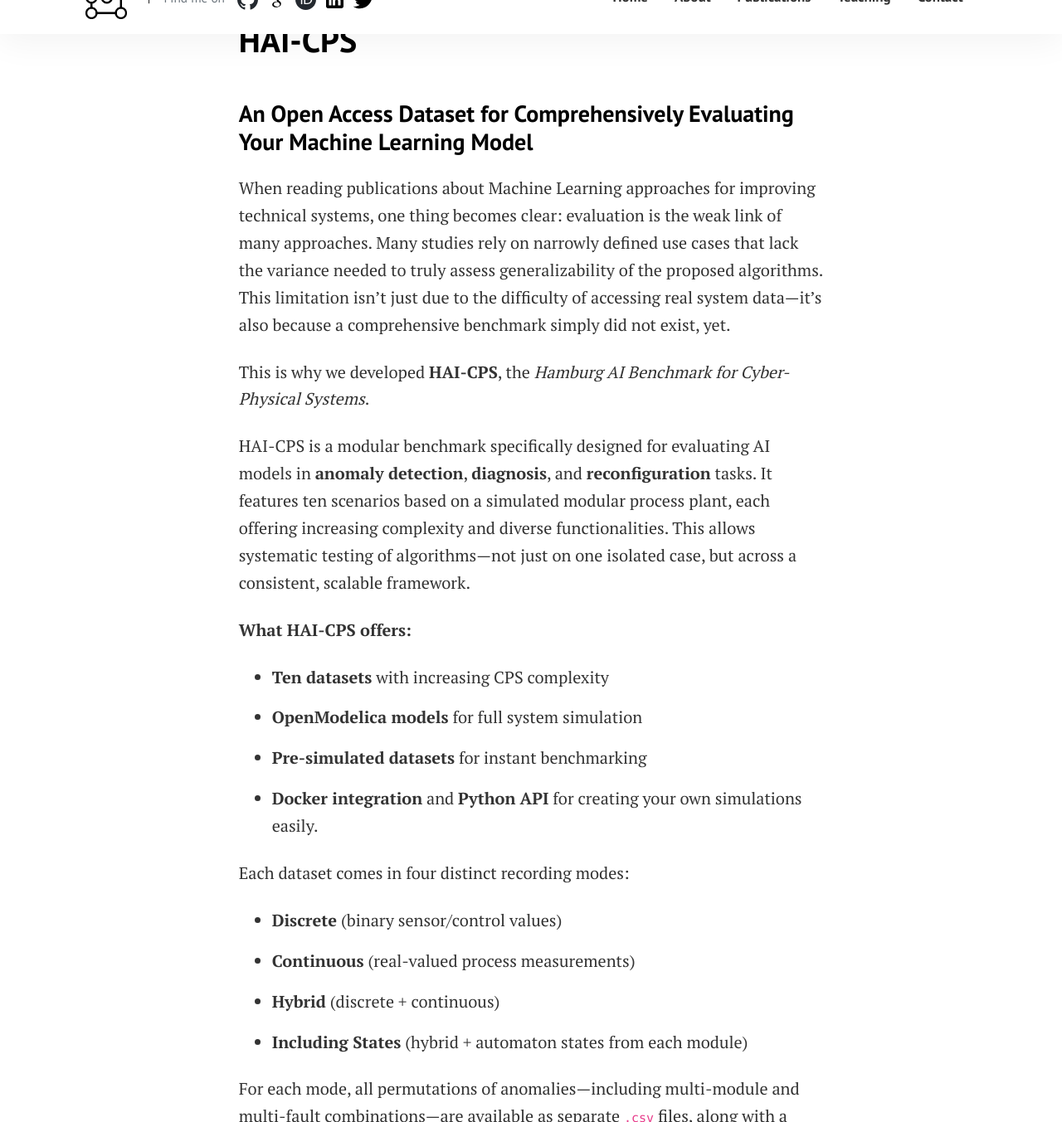
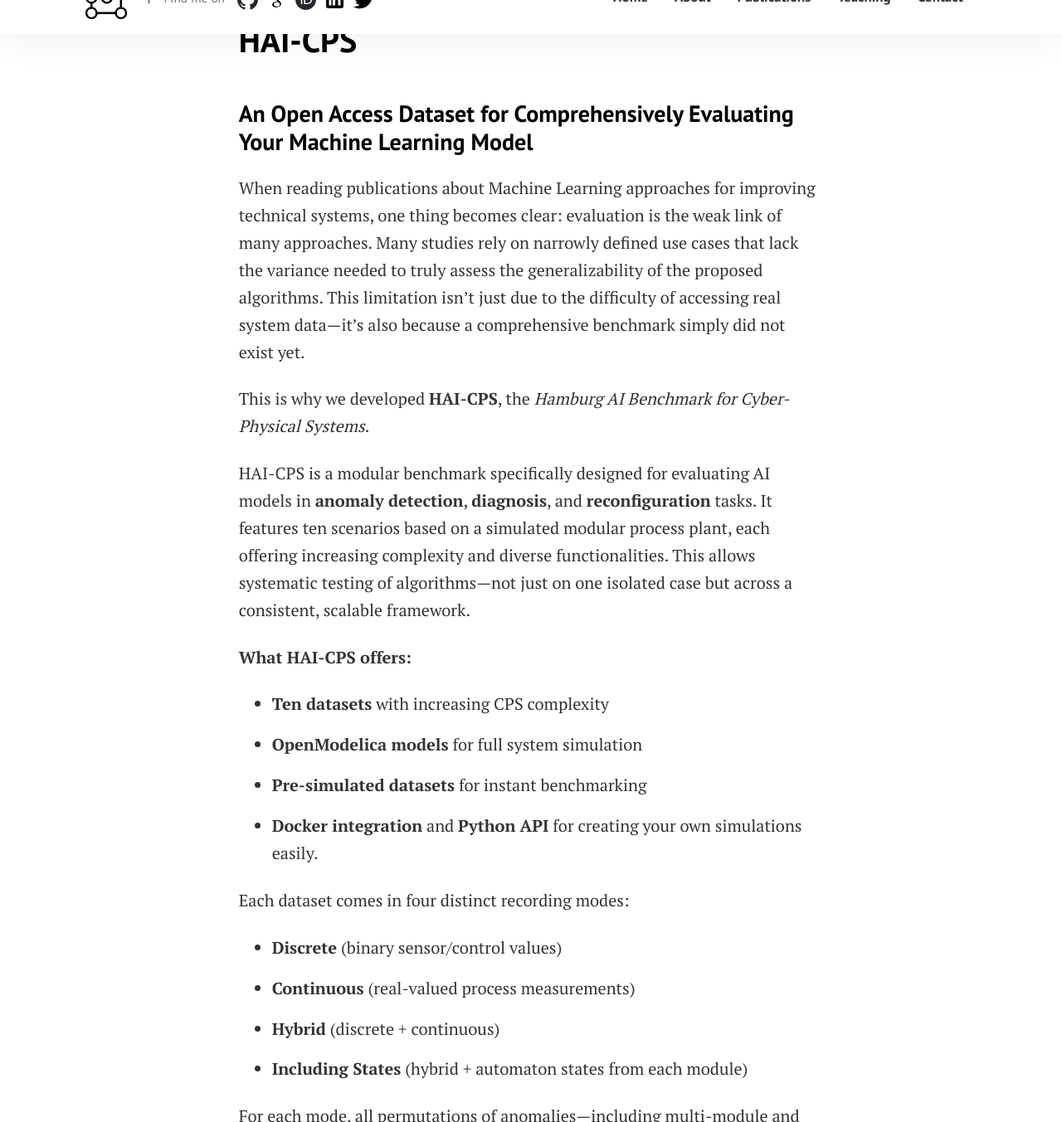
Before and after one commit to j-ehrhardt/my-webpage, a Jekyll site: the page built from pages/hai-cps.md, in a window 1280 px wide and 1400 px high, scrolled down 393 px, cut to the strip 47-1400 px from the top of the window. Shown: the whole strip at 83% size. Built offline with Jekyll 4.4.1, drawn with Linux system fonts in a browser that asks for light colours; some of the changed text lies outside the part shown.

Commit message:
Update hai-cps.md

```diff
--- a/pages/hai-cps.md
+++ b/pages/hai-cps.md
@@ -9,11 +9,11 @@ description: This page introduces the HAI-CPS benchmark dataset.
 
 ### An Open Access Dataset for Comprehensively Evaluating Your Machine Learning Model
 
-When reading publications about Machine Learning approaches for improving technical systems, one thing becomes clear: evaluation is the weak link of many approaches. Many studies rely on narrowly defined use cases that lack the variance needed to truly assess generalizability of the proposed algorithms. This limitation isn’t just due to the difficulty of accessing real system data—it’s also because a comprehensive benchmark simply did not exist, yet.
+When reading publications about Machine Learning approaches for improving technical systems, one thing becomes clear: evaluation is the weak link of many approaches. Many studies rely on narrowly defined use cases that lack the variance needed to truly assess the generalizability of the proposed algorithms. This limitation isn’t just due to the difficulty of accessing real system data—it’s also because a comprehensive benchmark simply did not exist yet.
 
 This is why we developed **HAI-CPS**, the *Hamburg AI Benchmark for Cyber-Physical Systems*.
 
-HAI-CPS is a modular benchmark specifically designed for evaluating AI models in **anomaly detection**, **diagnosis**, and **reconfiguration** tasks. It features ten scenarios based on a simulated modular process plant, each offering increasing complexity and diverse functionalities. This allows systematic testing of algorithms—not just on one isolated case, but across a consistent, scalable framework.
+HAI-CPS is a modular benchmark specifically designed for evaluating AI models in **anomaly detection**, **diagnosis**, and **reconfiguration** tasks. It features ten scenarios based on a simulated modular process plant, each offering increasing complexity and diverse functionalities. This allows systematic testing of algorithms—not just on one isolated case but across a consistent, scalable framework.
 
 **What HAI-CPS offers:**
 
```
Also changed, not shown: other parts of pages/hai-cps.md (+1 -1 lines).
